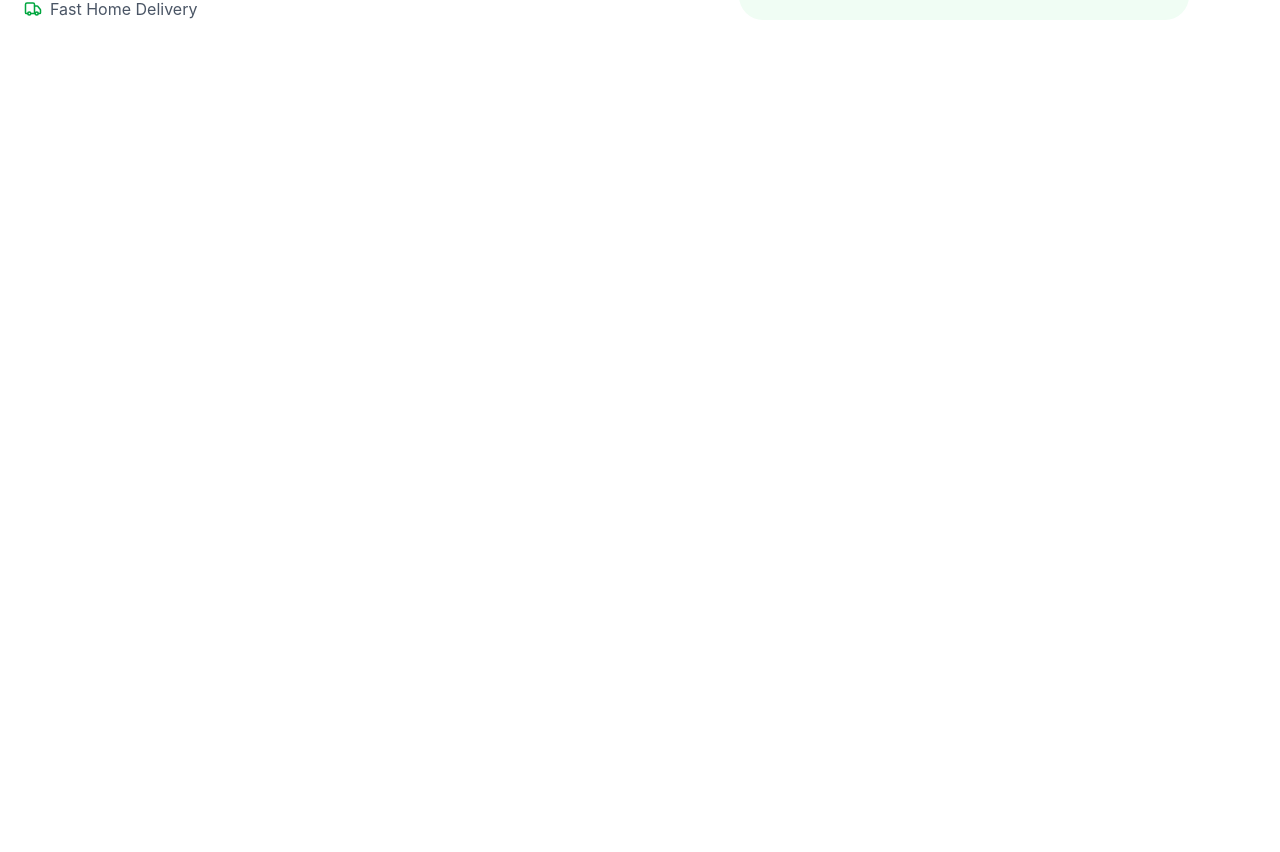
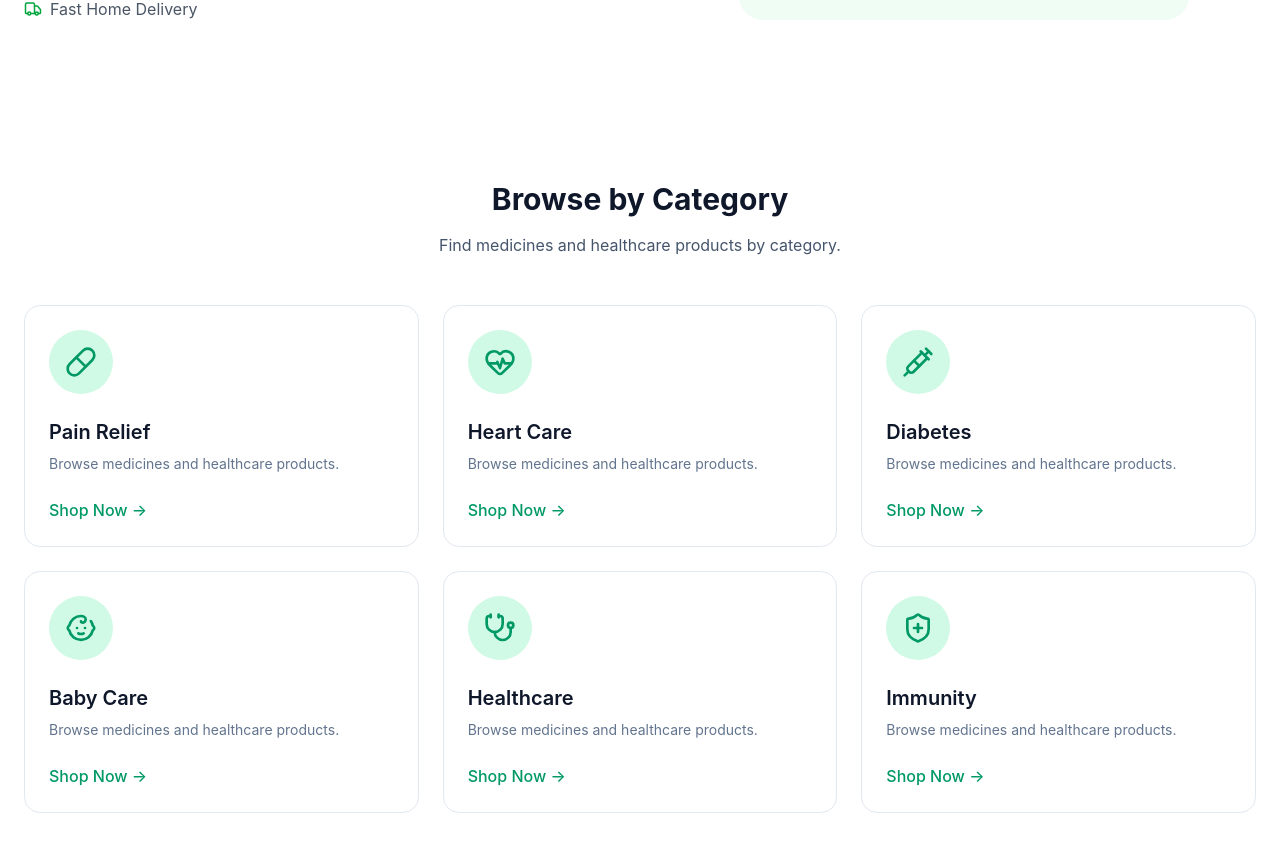
Before and after one commit to paudel-a/AushadhiXpress, a React (Vite) app: page / in a window 1280 px wide. Shown: the part 592-1444 px from the top of the page. Before the commit the page ends 800 px from the top, so only its background shows below. Built offline with nearby package versions, Linux system fonts and the light colour scheme.

Commit message:
feat: add reusable category cards section

```diff
--- a/src/App.tsx
+++ b/src/App.tsx
@@ -1,10 +1,12 @@
 import Navbar from "./components/layout/Navbar";
 import Hero from "./components/home/Hero";
+import Categories from "./components/home/Categories";
 function App() {
   return (
     <>
       <Navbar />
       <Hero />
+      <Categories />
     </>
   );
 }
--- /dev/null
+++ b/src/components/home/Categories.tsx
@@ -0,0 +1,28 @@
+import { categories } from "../../data/categories";
+import CategoryCard from "./CategoryCard";
+
+function Categories() {
+  return (
+    <section className="px-6 py-20">
+      <div className="mx-auto max-w-7xl">
+        <div className="mb-12 text-center">
+          <h2 className="text-3xl font-bold text-slate-900">
+            Browse by Category
+          </h2>
+
+          <p className="mt-4 text-slate-600">
+            Find medicines and healthcare products by category.
+          </p>
+        </div>
+
+        <div className="grid gap-6 sm:grid-cols-2 lg:grid-cols-3">
+          {categories.map((category) => (
+            <CategoryCard key={category.id} category={category} />
+          ))}
+        </div>
+      </div>
+    </section>
+  );
+}
+
+export default Categories;
--- /dev/null
+++ b/src/components/home/CategoryCard.tsx
@@ -0,0 +1,32 @@
+import type { Category } from "../../data/categories";
+
+interface CategoryCardProps {
+  category: Category;
+}
+
+function CategoryCard({ category }: CategoryCardProps) {
+  const Icon = category.icon;
+
+  return (
+    <div className="group cursor-pointer rounded-2xl border border-slate-200 bg-white p-6 transition-all duration-300 hover:-translate-y-2 hover:border-emerald-200 hover:shadow-xl">
+      <div className="mb-6 inline-flex rounded-full bg-emerald-100 p-4 transition group-hover:bg-emerald-600">
+        <Icon
+          size={32}
+          className="text-emerald-600 transition group-hover:text-white"
+        />
+      </div>
+
+      <h3 className="text-xl font-semibold text-slate-900">{category.name}</h3>
+
+      <p className="mt-2 text-sm text-slate-500">
+        Browse medicines and healthcare products.
+      </p>
+
+      <div className="mt-6 font-medium text-emerald-600 transition group-hover:translate-x-2">
+        Shop Now →
+      </div>
+    </div>
+  );
+}
+
+export default CategoryCard;
--- /dev/null
+++ b/src/data/categories.ts
@@ -0,0 +1,47 @@
+import {
+  Pill,
+  HeartPulse,
+  Syringe,
+  Baby,
+  Stethoscope,
+  ShieldPlus,
+} from "lucide-react";
+
+export interface Category {
+  id: number;
+  name: string;
+  icon: typeof Pill;
+}
+
+export const categories: Category[] = [
+  {
+    id: 1,
+    name: "Pain Relief",
+    icon: Pill,
+  },
+  {
+    id: 2,
+    name: "Heart Care",
+    icon: HeartPulse,
+  },
+  {
+    id: 3,
+    name: "Diabetes",
+    icon: Syringe,
+  },
+  {
+    id: 4,
+    name: "Baby Care",
+    icon: Baby,
+  },
+  {
+    id: 5,
+    name: "Healthcare",
+    icon: Stethoscope,
+  },
+  {
+    id: 6,
+    name: "Immunity",
+    icon: ShieldPlus,
+  },
+];
```
